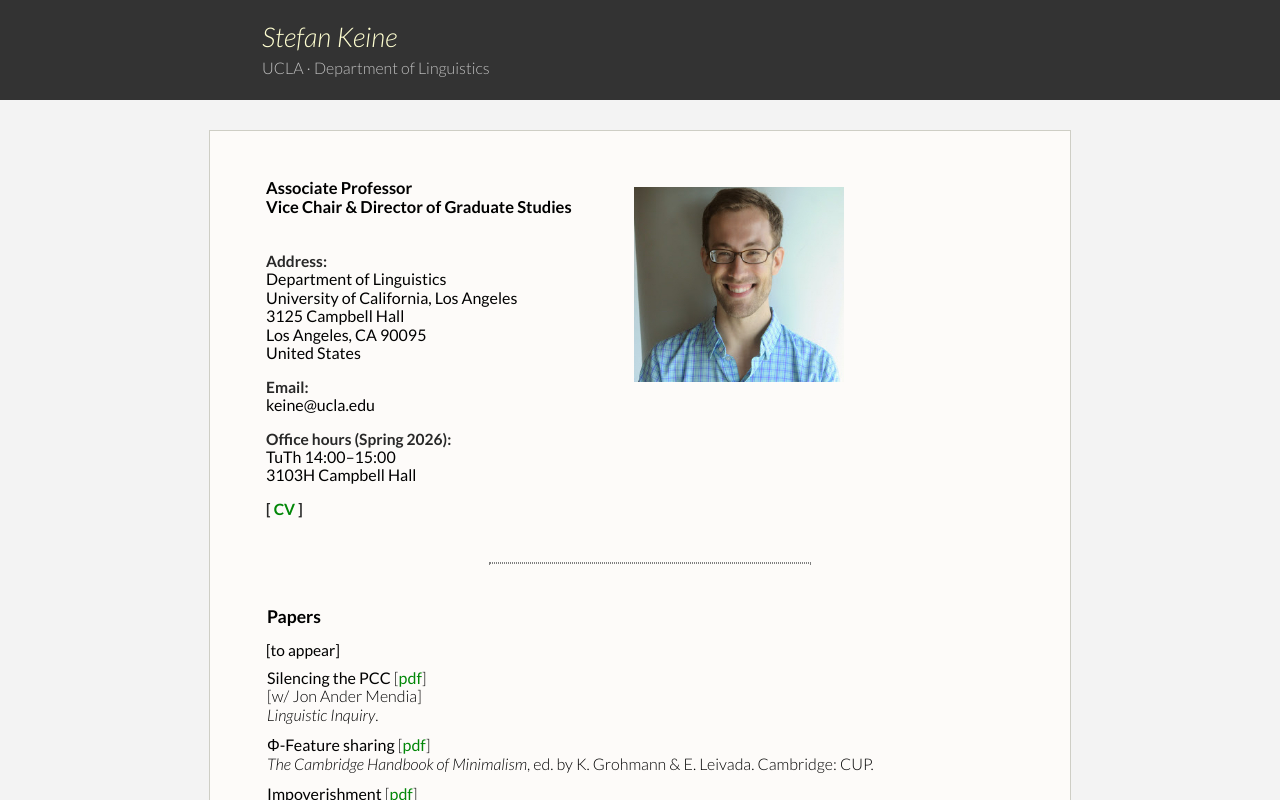
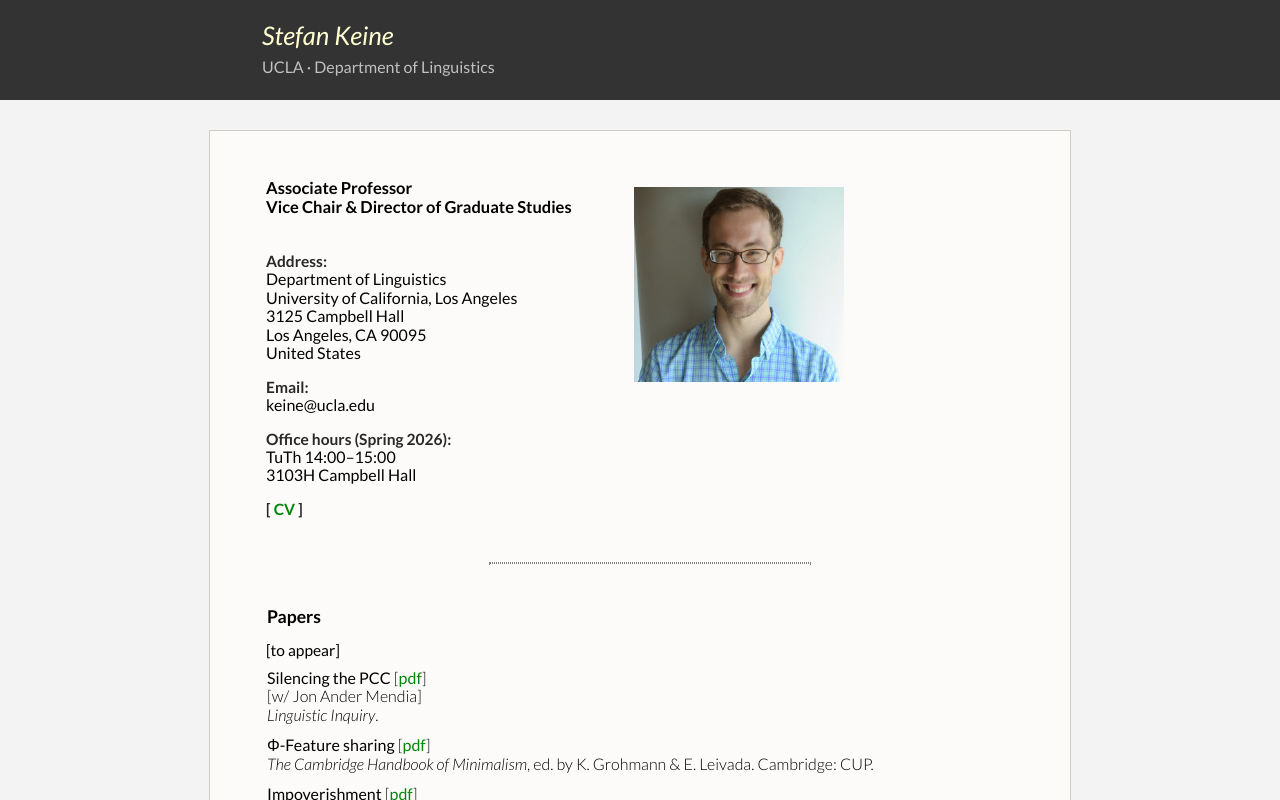
Before and after one commit to stefankeine/stefankeine.github.io, a plain HTML site: page index.html in a window 1280 px wide. Shown: the top 800 px of the page. Drawn offline with Linux system fonts and the light colour scheme.

Commit message:
Add files via upload

```diff
--- a/style.css
+++ b/style.css
@@ -125,14 +125,14 @@ ol li
 #logo_text h1
 { padding: 30px 0 0px 10px;
   color: #ffffd1 ;
-  font: 300 1.7em 'Lato', arial, sans-serif;
+  font: 400 1.6em 'Lato', arial, sans-serif;
   font-style: italic;
   /* letter-spacing: .3pt; */
 }
 
 #logo_text h2
-{ padding: 5px 0px 0 10px;
-  font: 300 100% 'Lato', arial, sans-serif;
+{ padding: 7px 0px 0 10px;
+  font: 400 100% 'Lato', arial, sans-serif;
   /* font-style: italic; */
   color: #c0c0c0; /* #c4c6ad; */ /* A8AA94; */}
 
```
